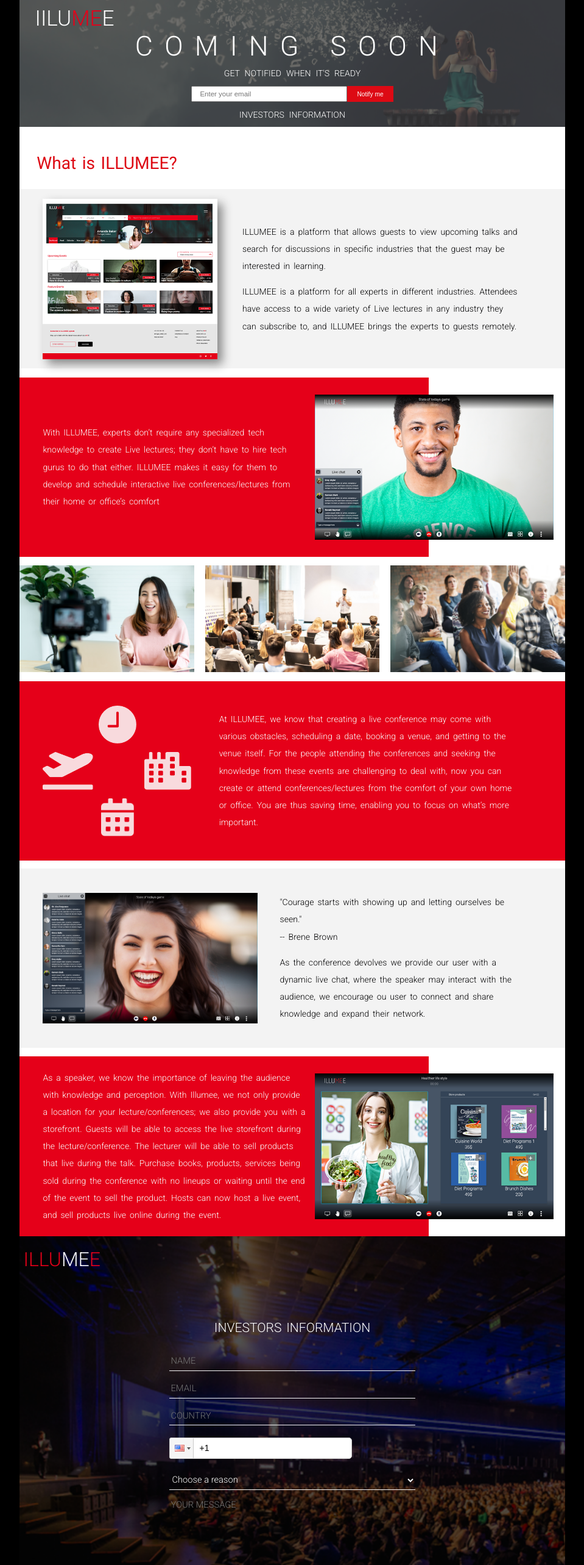
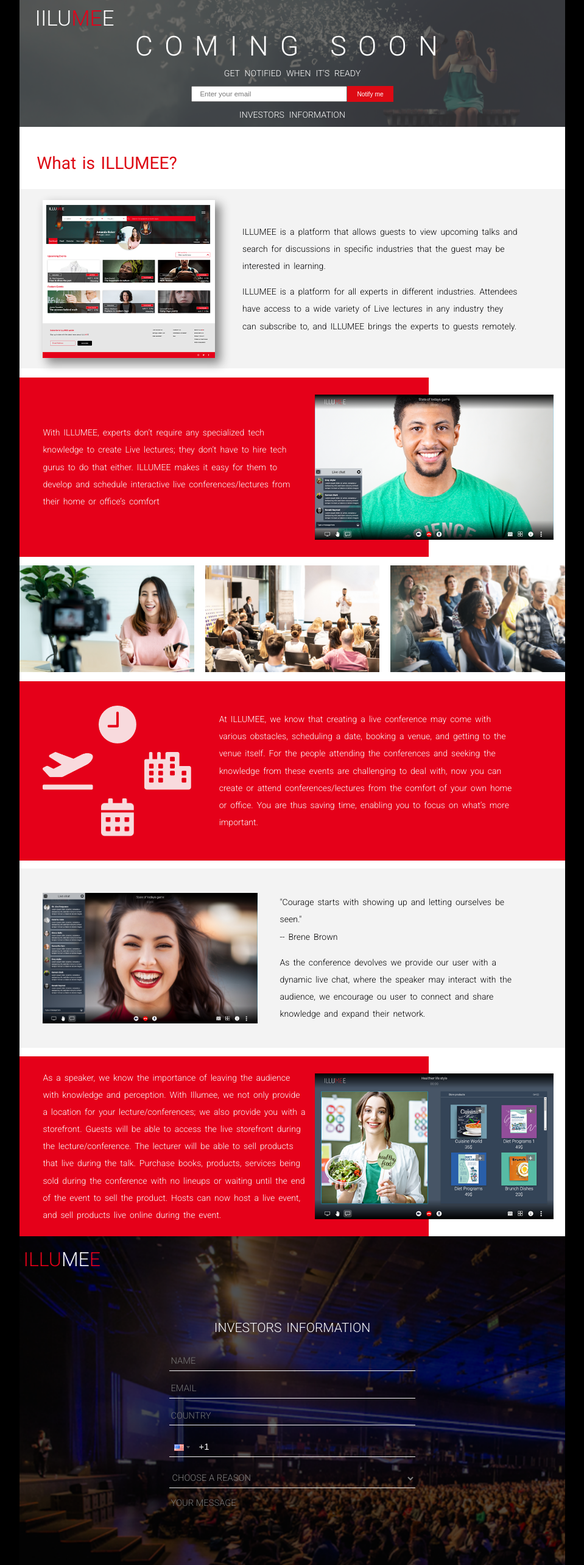
Before and after one commit to Pratha-Me/Illumee, a React (Create React App) app: page / in a window 1280 px wide. Shown: the top 2566 px of the page at 61% size, without its empty margins (160-1119 px from the left). Built offline with nearby package versions, Linux system fonts and the light colour scheme.

Commit message:
Finalised

```diff
--- a/src/pages/landingPage/FormFooter.js
+++ b/src/pages/landingPage/FormFooter.js
@@ -66,11 +66,11 @@
             ref={register}
           ></input>
           <div className="phone">
-          <PhoneInput country={'us'} ref={register} value={phone} onChange={(phone) => setPhone(phone)}/>
+          <PhoneInput country={'us'} ref={register} placeholder={"PHONE NUMBER"} value={phone} onChange={(phone) => setPhone(phone)}/>
           </div>
           <select name="reason" id="reason" ref={register}>
             <option value="" disabled selected hidden>
-              Choose a reason
+              CHOOSE A REASON
             </option>
             <option value="Information Request"> Information Request</option>
             <option value="Investment"> Investment</option>
--- a/src/styles/formFooter.css
+++ b/src/styles/formFooter.css
@@ -34,6 +34,11 @@
     font-weight: 200;
 }
 
+.form .react-tel-input > .flag-dropdown{
+    background: transparent;
+    border: none;
+}
+
 .form form > input, select, textarea{
 	width: 100%;
 	height: 2.5vw;
@@ -47,10 +52,25 @@
 	background-color: transparent;
 }
 
+.form form > select{
+    color: grey;
+}
+
 .form form > .phone {
 	width: 100%;
-	/* height: 2.5vw; */
+	height: 2.5vw !important;
 	margin: 0.5vw 0 1.5vw;
+}
+
+input.form-control {
+	width: 100% !important;
+    height: 2.5vw !important;
+    font-size: 1.15vw !important;
+    background-color: transparent !important;
+    border: none !important;
+    color: white !important;
+    border-radius: unset !important;
+	border-bottom: 1px solid whitesmoke !important;
 }
 
 .form form > #message{
--- a/src/styles/style.css
+++ b/src/styles/style.css
@@ -177,14 +177,14 @@
 }
 
 .flex-div img {
-    width: 35%;
+    width: 34.5%;
     height: auto;
     object-fit: contain;
     object-position: center;
 }
 
 .flex-div .shadow {
-    box-shadow: 8px 8px 15px #888888;
+    box-shadow: 8px 8px 15px 1px #888888;
 }
 
 .flex-div p {
```
